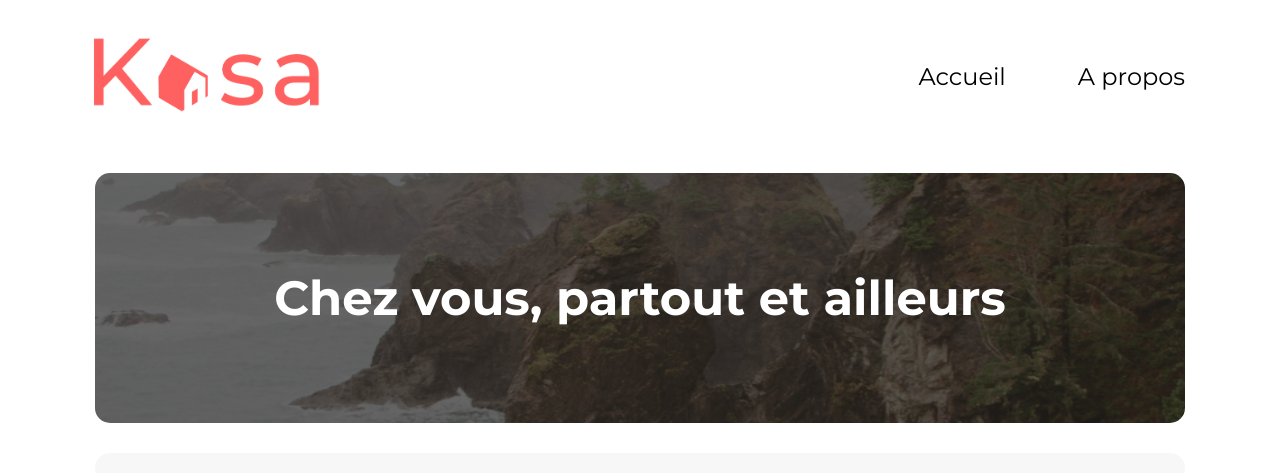
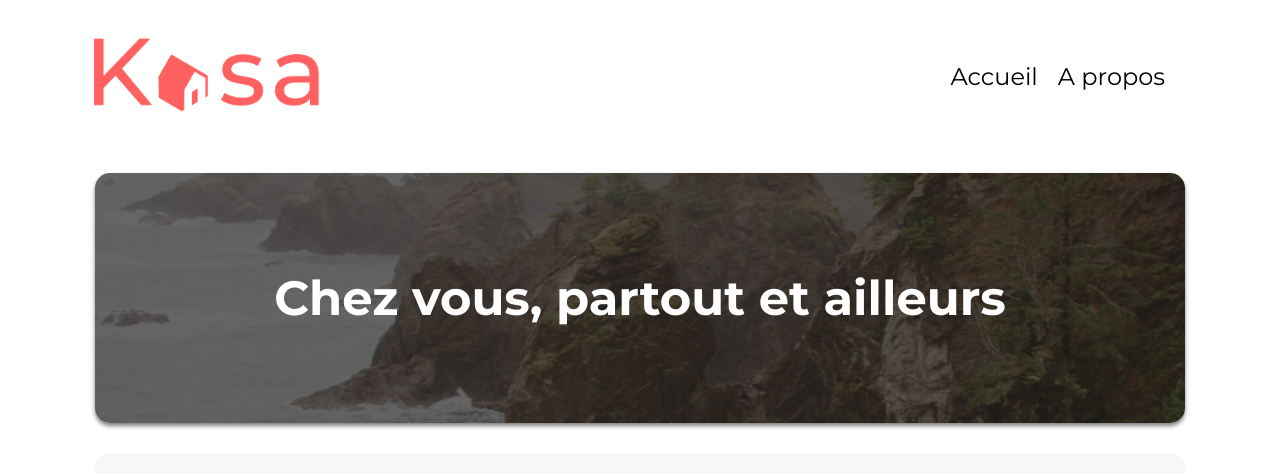
Before and after one commit to Samisateurr/kasa_baranowski_samuel, a React (Create React App) app: page / in a window 1280 px wide. Shown: the top 473 px of the page. Built offline with nearby package versions, Linux system fonts and the light colour scheme.

Commit message:
feat : shadow cards et banner

```diff
--- a/src/components/ApartmentsList/ApartmentsList.css
+++ b/src/components/ApartmentsList/ApartmentsList.css
@@ -18,11 +18,13 @@
     position: relative;
     cursor: pointer;
     transition: transform 0.3s ease;
+    box-shadow: 0 3px 4px rgba(0.5, 0.5, 0.5, 0.5);
   }
 
   .apartment-card:hover {
     transform: translateY(-10px);
     filter: brightness(1.1);
+    box-shadow: 0 3px 4px rgba(0.5, 0.5, 0.5, 0.7);
   }
 
   .apartment-card img {
--- a/src/components/Banner/Banner.css
+++ b/src/components/Banner/Banner.css
@@ -6,6 +6,7 @@
     min-height: 100px;
     height: 250px;
     margin: 50px 95px 0px 95px;
+    box-shadow: 0 3px 4px rgba(0.5, 0.5, 0.5, 0.5);
 }
 
 .banner img {
--- a/src/components/Header/Header.css
+++ b/src/components/Header/Header.css
@@ -1,17 +1,25 @@
 .nav-bar {
-  display: flex;
-  gap: 2em;
   align-items: center;
   margin: 0px 95px 0px 0px;
 }
 
 .nav-bar ul {
+  list-style: none;
+}
+
+.nav-bar ul li {
+  display: inline-block;
+  margin-right: 20px;
+}
+
+.nav-bar a {
   font-size: x-large;
   font-weight: 500;
   color: black;
+  text-decoration: none;
 }
 
-.nav-bar ul:hover {
+.nav-bar a:hover {
   cursor: pointer;
   font-weight: 600;
   text-decoration: underline;
--- a/src/components/Header/Header.jsx
+++ b/src/components/Header/Header.jsx
@@ -1,4 +1,5 @@
 import React from 'react';
+import { Link } from 'react-router-dom';
 import '../../components/Header/Header.css';
 import logo from '../../assets/images/logo.png';
 
@@ -7,8 +8,10 @@ const Header = () => {
         <div className="header-container">
             <img src={logo} alt="Logo" className="header-logo" />
             <nav className='nav-bar'>
-                <ul>Accueil</ul>
-                <ul>A propos</ul>
+                <ul>
+                    <li><Link to="/">Accueil</Link></li>
+                    <li><Link to="/about">A propos</Link></li>
+                </ul>
             </nav>
         </div>
     );
--- a/src/pages/About.jsx
+++ b/src/pages/About.jsx
@@ -0,0 +1,16 @@
+import Header from '../components/Header/Header.jsx';
+import Banner from '../components/Banner/Banner.jsx';
+import Footer from '../components/Footer/Footer.jsx';
+
+const About = () => {
+    return (
+        <div className="about">
+            <Header />
+            <Banner />
+
+            <Footer />
+        </div>
+    );
+};
+
+export default About;
```
